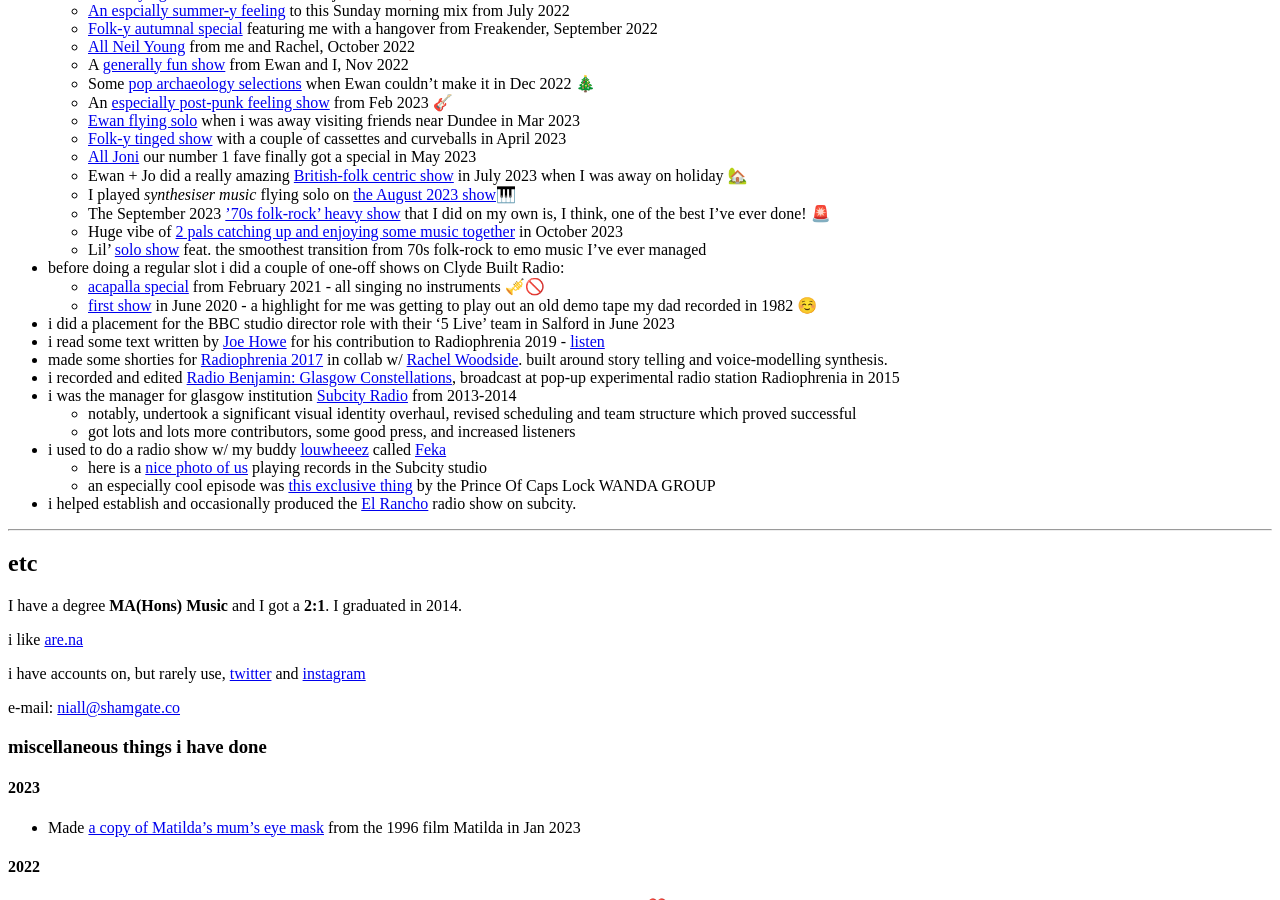
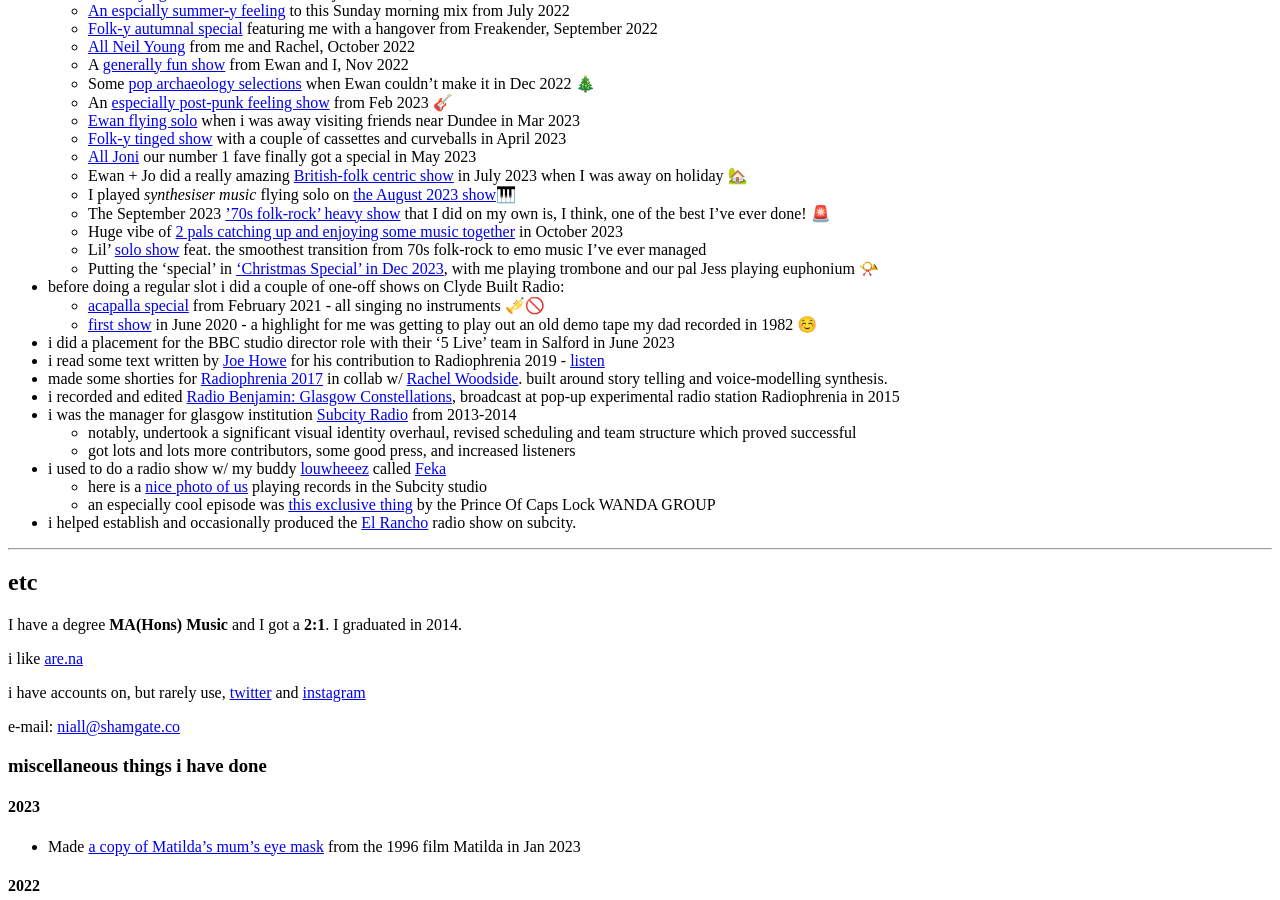
Before and after one commit to kingdomlevel/kingdomlevel.github.io, a Jekyll site: the page built from index.markdown, in a window 1280 px wide and 900 px high, scrolled down 6290 px. Built offline with Jekyll 4.4.1, drawn with Linux system fonts in a browser that asks for light colours; our own code applies the rules of GitHub Pages for plain Markdown files.

Commit message:
add dec 23 clyde built show

```diff
--- a/index.markdown
+++ b/index.markdown
@@ -173,6 +173,7 @@
   + The September 2023 ['70s folk-rock' heavy show](https://soundcloud.com/clydebuiltradio/weights-measures-17-9-23?in=shamgate/sets/weights-measures-on-clyde) that I did on my own is, I think, one of the best I've ever done! 🚨
   + Huge vibe of  [2 pals catching up and enjoying some music together](https://soundcloud.com/clydebuiltradio/weights-measures-15-10-23?in=shamgate/sets/weights-measures-on-clyde&si=b9cf9e17bca6496ea30d9d85adf7dce5) in October 2023
   + Lil' [solo show](https://soundcloud.com/clydebuiltradio/weights-measures-12-11-23?in=shamgate/sets/weights-measures-on-clyde&si=b9cf9e17bca6496ea30d9d85adf7dce5) feat. the smoothest transition from 70s folk-rock to emo music I've ever managed
+  + Putting the 'special' in ['Christmas Special' in Dec 2023](https://soundcloud.com/clydebuiltradio/weights-measures-10-12-23?in=shamgate/sets/weights-measures-on-clyde&si=bd0fe8f6cdab45418053aa57bb4ed32e), with me playing trombone and our pal Jess playing euphonium 📯
 
 + before doing a regular slot i did a couple of one-off shows on Clyde Built Radio:
   + [acapalla special](https://soundcloud.com/clydebuiltradio/niall-morris-11221) from February 2021 -  all singing no instruments 🎺🚫
```
